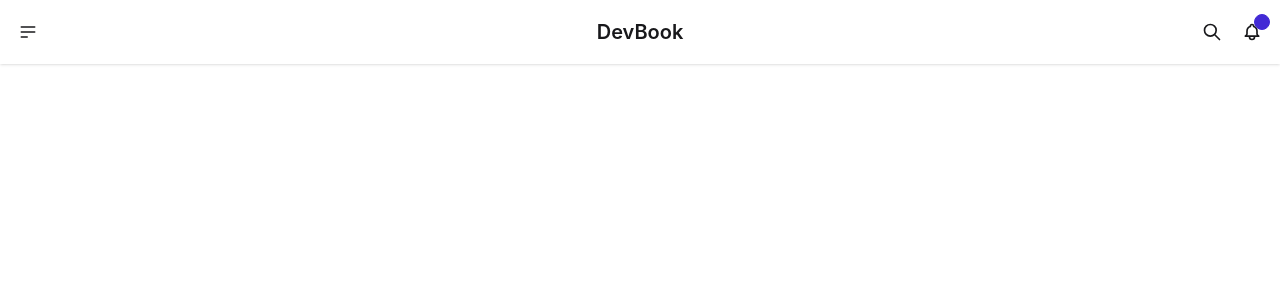
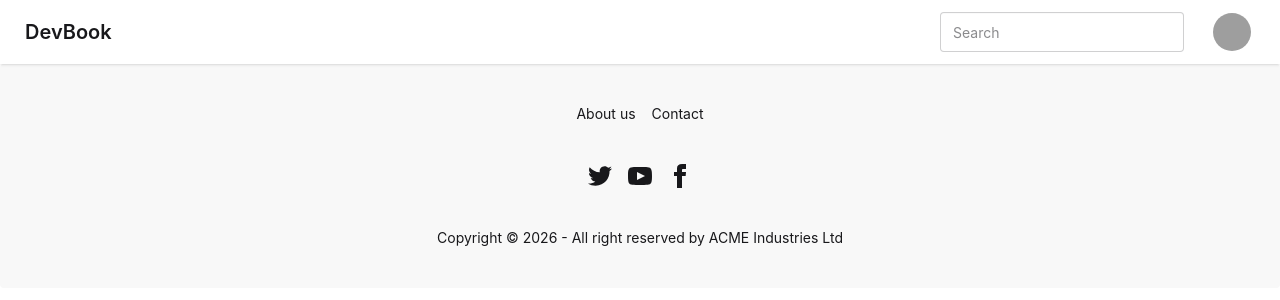
Before and after one commit to vanshajjyadava/devBook-UI, a React (Vite) app: page / in a window 1280 px wide. Shown: the top 300 px of the page. Built offline with nearby package versions, Linux system fonts and the light colour scheme; grey boxes are pictures that could not be loaded.

Commit message:
implement initial application structure with navigation, login, and routing configurations

```diff
--- a/package.json
+++ b/package.json
@@ -13,6 +13,8 @@
     "@tailwindcss/vite": "^4.3.0",
     "react": "^19.2.6",
     "react-dom": "^19.2.6",
+    "react-router": "^7.18.0",
+    "react-router-dom": "^7.18.0",
     "tailwindcss": "^4.3.0"
   },
   "devDependencies": {
--- a/src/App.jsx
+++ b/src/App.jsx
@@ -1,84 +1,17 @@
+import { BrowserRouter, Routes, Route } from "react-router";
+import Body from "./components/Body";
+import Login from "./components/Login";
+
 function App() {
   return (
     <>
-      <div className="navbar bg-base-100 shadow-sm">
-        <div className="navbar-start">
-          <div className="dropdown">
-            <div
-              tabIndex={0}
-              role="button"
-              className="btn btn-ghost btn-circle">
-              <svg
-                xmlns="http://www.w3.org/2000/svg"
-                className="h-5 w-5"
-                fill="none"
-                viewBox="0 0 24 24"
-                stroke="currentColor">
-                {" "}
-                <path
-                  strokeLinecap="round"
-                  strokeLinejoin="round"
-                  strokeWidth="2"
-                  d="M4 6h16M4 12h16M4 18h7"
-                />{" "}
-              </svg>
-            </div>
-            <ul
-              tabIndex="-1"
-              className="menu menu-sm dropdown-content bg-base-100 rounded-box z-1 mt-3 w-52 p-2 shadow">
-              <li>
-                <a>Homepage</a>
-              </li>
-              <li>
-                <a>Portfolio</a>
-              </li>
-              <li>
-                <a>About</a>
-              </li>
-            </ul>
-          </div>
-        </div>
-        <div className="navbar-center">
-          <a className="btn btn-ghost text-xl">DevBook</a>
-        </div>
-        <div className="navbar-end">
-          <button className="btn btn-ghost btn-circle">
-            <svg
-              xmlns="http://www.w3.org/2000/svg"
-              className="h-5 w-5"
-              fill="none"
-              viewBox="0 0 24 24"
-              stroke="currentColor">
-              {" "}
-              <path
-                strokeLinecap="round"
-                strokeLinejoin="round"
-                strokeWidth="2"
-                d="M21 21l-6-6m2-5a7 7 0 11-14 0 7 7 0 0114 0z"
-              />{" "}
-            </svg>
-          </button>
-          <button className="btn btn-ghost btn-circle">
-            <div className="indicator">
-              <svg
-                xmlns="http://www.w3.org/2000/svg"
-                className="h-5 w-5"
-                fill="none"
-                viewBox="0 0 24 24"
-                stroke="currentColor">
-                {" "}
-                <path
-                  strokeLinecap="round"
-                  strokeLinejoin="round"
-                  strokeWidth="2"
-                  d="M15 17h5l-1.405-1.405A2.032 2.032 0 0118 14.158V11a6.002 6.002 0 00-4-5.659V5a2 2 0 10-4 0v.341C7.67 6.165 6 8.388 6 11v3.159c0 .538-.214 1.055-.595 1.436L4 17h5m6 0v1a3 3 0 11-6 0v-1m6 0H9"
-                />{" "}
-              </svg>
-              <span className="badge badge-xs badge-primary indicator-item"></span>
-            </div>
-          </button>
-        </div>
-      </div>
+      <BrowserRouter basename="/">
+        <Routes>
+          <Route path="/" element={<Body />}>
+            <Route path="/login" element={<Login />} />
+          </Route>
+        </Routes>
+      </BrowserRouter>
     </>
   );
 }
--- /dev/null
+++ b/src/components/Body.jsx
@@ -0,0 +1,15 @@
+import { Outlet } from "react-router-dom";
+import Navbar from "./Navbar";
+import Footer from "./Footer";
+
+const Body = () => {
+  return (
+    <>
+      <Navbar />
+      <Outlet />
+      <Footer />
+    </>
+  );
+};
+
+export default Body;
--- /dev/null
+++ b/src/components/Footer.jsx
@@ -0,0 +1,54 @@
+const Footer = () => {
+  return (
+    <>
+      <footer className="footer footer-horizontal footer-center bg-base-200 text-base-content rounded p-10">
+        <nav className="grid grid-flow-col gap-4">
+          <a className="link link-hover">About us</a>
+          <a className="link link-hover">Contact</a>
+        </nav>
+        <nav>
+          <div className="grid grid-flow-col gap-4">
+            <a>
+              <svg
+                xmlns="http://www.w3.org/2000/svg"
+                width="24"
+                height="24"
+                viewBox="0 0 24 24"
+                className="fill-current">
+                <path d="M24 4.557c-.883.392-1.832.656-2.828.775 1.017-.609 1.798-1.574 2.165-2.724-.951.564-2.005.974-3.127 1.195-.897-.957-2.178-1.555-3.594-1.555-3.179 0-5.515 2.966-4.797 6.045-4.091-.205-7.719-2.165-10.148-5.144-1.29 2.213-.669 5.108 1.523 6.574-.806-.026-1.566-.247-2.229-.616-.054 2.281 1.581 4.415 3.949 4.89-.693.188-1.452.232-2.224.084.626 1.956 2.444 3.379 4.6 3.419-2.07 1.623-4.678 2.348-7.29 2.04 2.179 1.397 4.768 2.212 7.548 2.212 9.142 0 14.307-7.721 13.995-14.646.962-.695 1.797-1.562 2.457-2.549z"></path>
+              </svg>
+            </a>
+            <a>
+              <svg
+                xmlns="http://www.w3.org/2000/svg"
+                width="24"
+                height="24"
+                viewBox="0 0 24 24"
+                className="fill-current">
+                <path d="M19.615 3.184c-3.604-.246-11.631-.245-15.23 0-3.897.266-4.356 2.62-4.385 8.816.029 6.185.484 8.549 4.385 8.816 3.6.245 11.626.246 15.23 0 3.897-.266 4.356-2.62 4.385-8.816-.029-6.185-.484-8.549-4.385-8.816zm-10.615 12.816v-8l8 3.993-8 4.007z"></path>
+              </svg>
+            </a>
+            <a>
+              <svg
+                xmlns="http://www.w3.org/2000/svg"
+                width="24"
+                height="24"
+                viewBox="0 0 24 24"
+                className="fill-current">
+                <path d="M9 8h-3v4h3v12h5v-12h3.642l.358-4h-4v-1.667c0-.955.192-1.333 1.115-1.333h2.885v-5h-3.808c-3.596 0-5.192 1.583-5.192 4.615v3.385z"></path>
+              </svg>
+            </a>
+          </div>
+        </nav>
+        <aside>
+          <p>
+            Copyright © {new Date().getFullYear()} - All right reserved by ACME
+            Industries Ltd
+          </p>
+        </aside>
+      </footer>
+    </>
+  );
+};
+
+export default Footer;
--- /dev/null
+++ b/src/components/Login.jsx
@@ -0,0 +1,9 @@
+const Login = () => {
+  return (
+    <div>
+      <h1>Login</h1>
+    </div>
+  );
+};
+
+export default Login;
--- /dev/null
+++ b/src/components/Navbar.jsx
@@ -0,0 +1,49 @@
+const Navbar = () => {
+  return (
+    <>
+      <div className="navbar bg-base-100 shadow-sm">
+        <div className="flex-1">
+          <a className="btn btn-ghost text-xl">DevBook</a>
+        </div>
+        <div className="flex gap-2">
+          <input
+            type="text"
+            placeholder="Search"
+            className="input input-bordered w-24 md:w-auto"
+          />
+          <div className="dropdown dropdown-end">
+            <div
+              tabIndex={0}
+              role="button"
+              className="btn btn-ghost btn-circle avatar mx-5">
+              <div className="w-10 rounded-full">
+                <img
+                  alt="Tailwind CSS Navbar component"
+                  src="https://img.daisyui.com/images/stock/photo-1534528741775-53994a69daeb.webp"
+                />
+              </div>
+            </div>
+            <ul
+              tabIndex="-1"
+              className="menu menu-sm dropdown-content bg-base-100 rounded-box z-1 mt-3 w-52 p-2 shadow">
+              <li>
+                <a className="justify-between">
+                  Profile
+                  <span className="badge">New</span>
+                </a>
+              </li>
+              <li>
+                <a>Settings</a>
+              </li>
+              <li>
+                <a>Logout</a>
+              </li>
+            </ul>
+          </div>
+        </div>
+      </div>
+    </>
+  );
+};
+
+export default Navbar;
```
Also changed, not shown: 1 other file (tests, documents, lock files or other folders).
